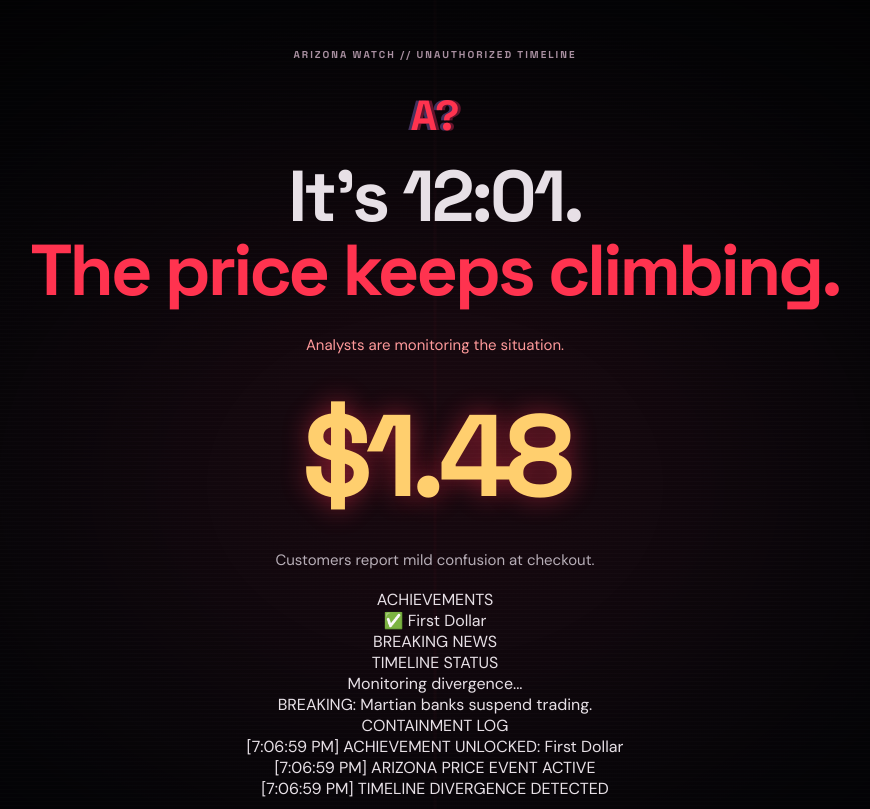
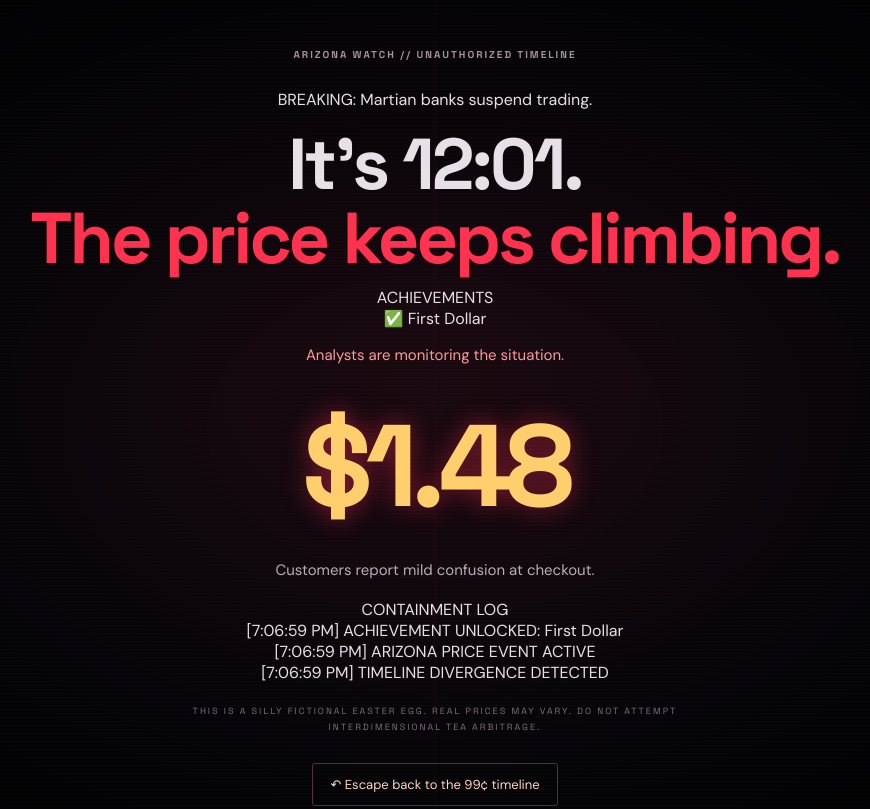
Before and after one commit to artisansmassachusetts/ArizonaTea-Dooms-Day, a plain HTML site: page midnight.html in a window 1280 px wide. Shown: the top 809 px of the page, without its empty margins (205-1075 px from the left). Drawn offline with Linux system fonts and the light colour scheme.

Commit message:
Update midnight.html

```diff
--- a/midnight.html
+++ b/midnight.html
@@ -27,31 +27,22 @@
     ARIZONA WATCH // UNAUTHORIZED TIMELINE
   </p>
 
-  <div class="glitch-mark">
-    A?
-  </div>
+<div
+  id="news-ticker"
+  class="headline-ticker"
+>
+  BREAKING: Arizona surpasses gold.
+</div>
 
-  <h1>
-    It's 12:01.<br>
-    <span>The price keeps climbing.</span>
-  </h1>
+<h1>
+  It's 12:01.<br>
+  <span>The price keeps climbing.</span>
+</h1>
 
-  <p class="warning" id="warning">
-    The impossible has happened.
-  </p>
+<div class="apocalypse-grid">
 
-  <div
-    class="price-display"
-    id="chaos-price"
-  >
-    $0.99
-  </div>
+  <aside class="side-panel">
 
-  <p class="story" id="story">
-    The clock moved one minute. Somewhere, a tiny tea can shed a single condensation tear.
-  </p>
-
-  <div class="achievement-box">
     <div class="achievement-title">
       ACHIEVEMENTS
     </div>
@@ -60,30 +51,38 @@
       id="achievements"
       class="achievement-list"
     ></div>
-  </div>
 
-  <div class="news-box">
-    <div class="news-title">
-      BREAKING NEWS
+  </aside>
+
+  <section class="price-column">
+
+    <p
+      class="warning"
+      id="warning"
+    >
+      The impossible has happened.
+    </p>
+
+    <div
+      class="price-display"
+      id="chaos-price"
+    >
+      $0.99
     </div>
-<div class="news-box">
-  <div class="news-title">
-    TIMELINE STATUS
-  </div>
 
-  <div id="timeline-stats" class="news-ticker">
-    Monitoring divergence...
-  </div>
-</div>
-    <div
-      id="news-ticker"
-      class="news-ticker"
+    <p
+      class="story"
+      id="story"
     >
-      Monitoring beverage markets...
-    </div>
-  </div>
+      The clock moved one minute.
+      Somewhere, a tiny tea can shed a
+      single condensation tear.
+    </p>
 
-  <div class="log-box">
+  </section>
+
+  <aside class="side-panel">
+
     <div class="log-title">
       CONTAINMENT LOG
     </div>
@@ -92,6 +91,10 @@
       id="log-console"
       class="log-console"
     ></div>
+
+  </aside>
+
+</div>
   </div>
 
   <p class="disclaimer">
```
